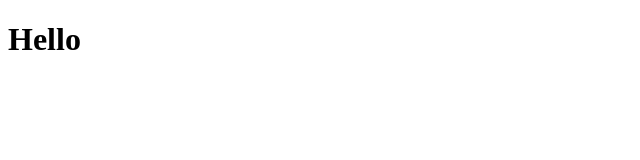
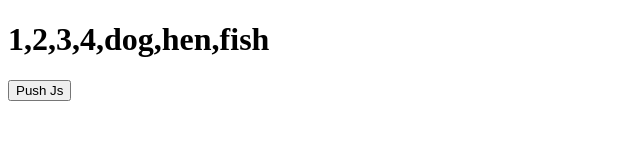
Before and after one commit to Faizullah98/jspractice, a plain HTML site: page index.html in a window 1280 px wide. Shown: the whole page, without its empty margins (0-640 px from the left). Drawn offline with Linux system fonts and the light colour scheme.

Commit message:
changes the html and js file

```diff
--- a/index.html
+++ b/index.html
@@ -8,6 +8,7 @@
 </head>
 <body>
     <h1 id="demo"></h1>
+    <button onclick="pshFunc()">Push Js</button>
 
     <script src="practice.js"></script>
 
--- a/practice.js
+++ b/practice.js
@@ -1 +1,8 @@
-document.getElementById("demo").innerHTML= "Hello";
+let myArr = [1,2,3,4,["dog","hen","fish"]];
+
+document.getElementById("demo").innerHTML= myArr;
+
+function pshFunc(){
+    myArr.push([5,6,7,8]);
+    document.getElementById("demo").innerHTML= myArr;
+}
```
